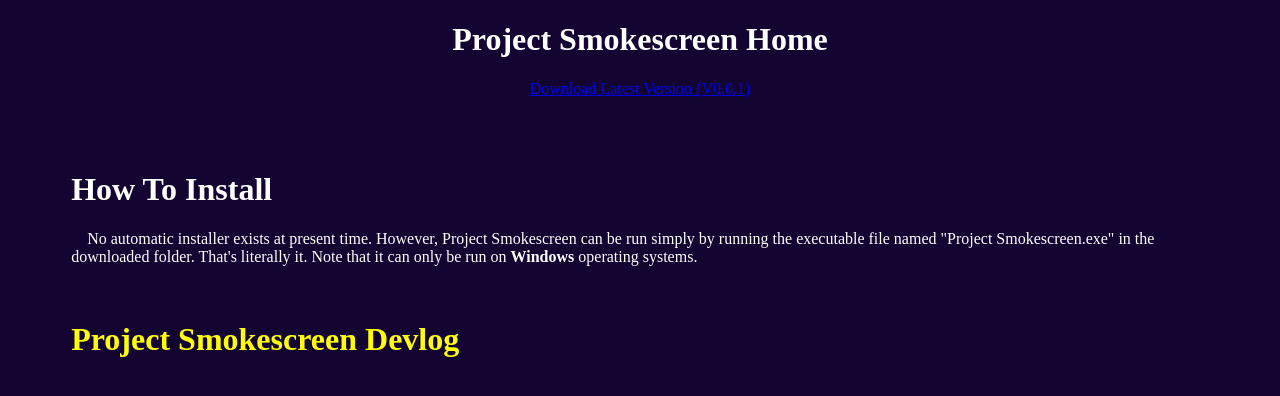
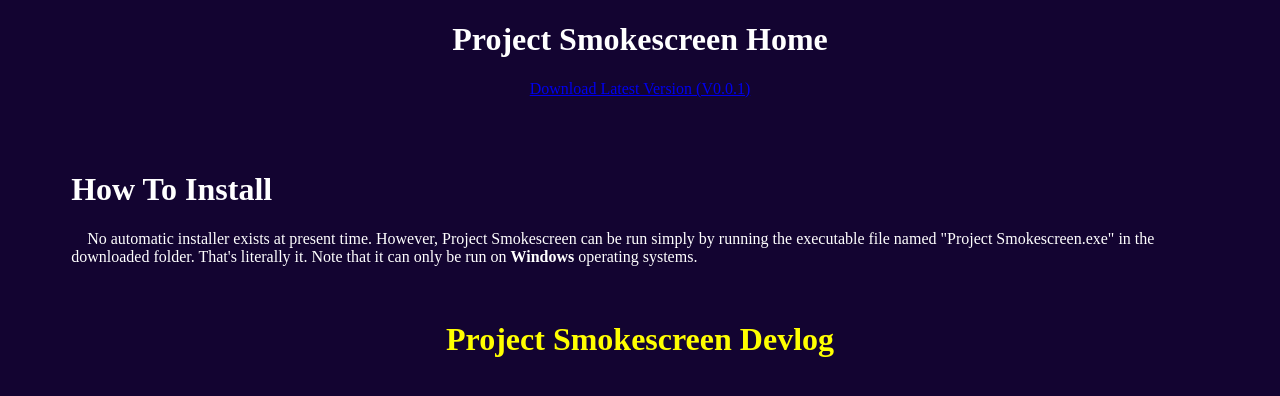
Before and after one commit to SnowyDavid/Project-Smokescreen-Web, a plain HTML site: page index.html in a window 1280 px wide. Drawn offline with Linux system fonts and the light colour scheme.

Commit message:
Update index.html

```diff
--- a/index.html
+++ b/index.html
@@ -25,7 +25,7 @@
 
 	}
 
-		.parlink {
+	.parlink {
 
 		color:yellow;
 
@@ -63,6 +63,6 @@
 
 	<br>
 
-	<h1><a class="parlink" href="devlog.html">Project Smokescreen Devlog</a></h1>
+	<h1 class="parlink" align="center"><a class="parlink" href="devlog.html">Project Smokescreen Devlog</a></h1>
 
 </body>
```
